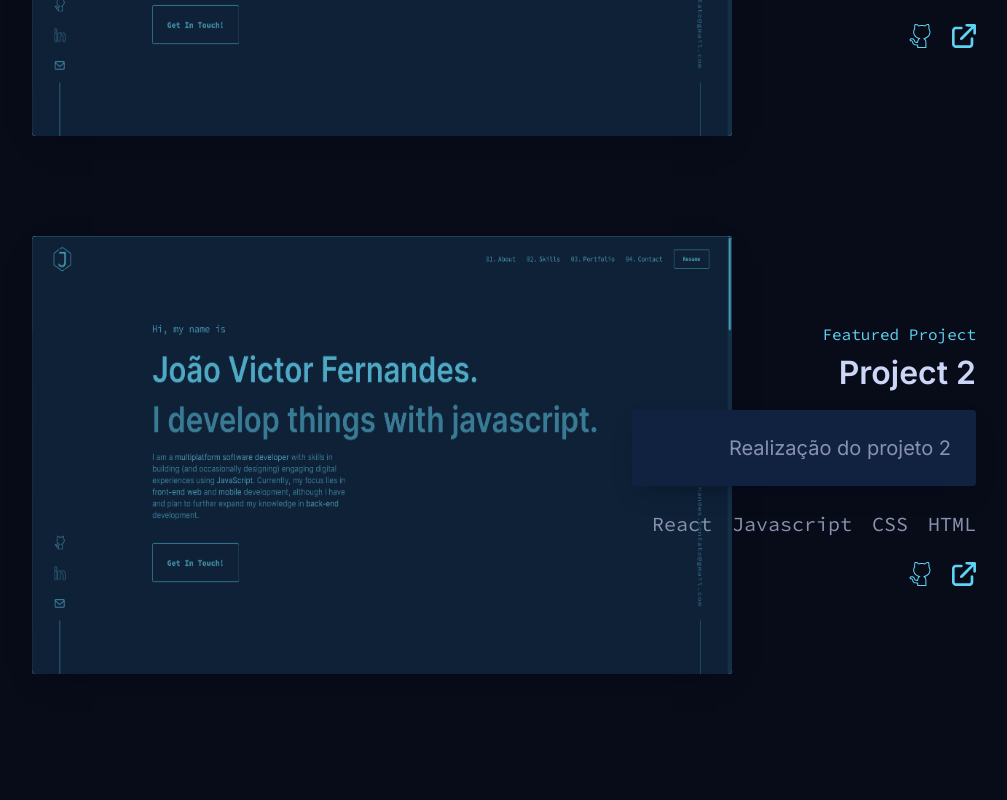
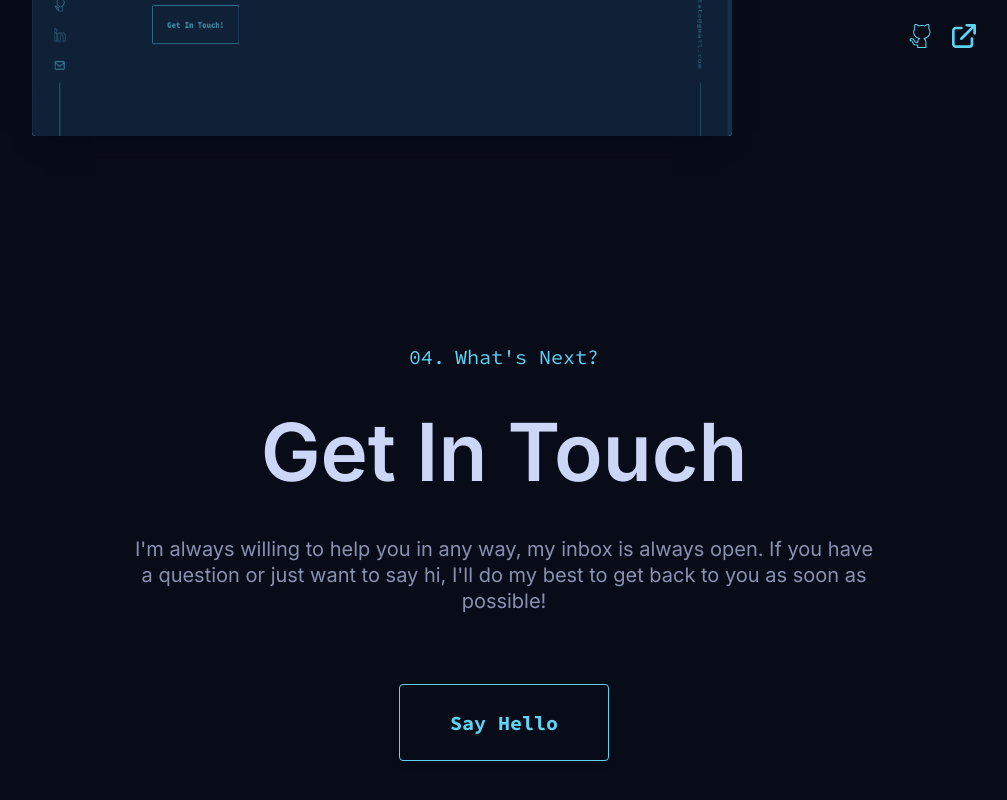
Before and after one commit to JvFern4ndes/MyPersonalWebsite, a React (Vite) app in the folder fe/: page / in a window 1280 px wide. Shown: the part 3356-4156 px from the top of the page, without its empty margins (136-1143 px from the left). Built offline with nearby package versions, Linux system fonts and the light colour scheme.

Commit message:
feat: improve potfolio section

```diff
--- a/fe/src/Pages/Portfolio/index.jsx
+++ b/fe/src/Pages/Portfolio/index.jsx
@@ -64,44 +64,6 @@ export default function Portfolio() {
             </Link>
           </ProjectImage>
         </ProjectContainer>
-
-        <ProjectContainer>
-          <ProjectContent>
-            <>
-              <Overline>Featured Project</Overline>
-              <Link to="/#">
-                <ProjectTitle>Project 2</ProjectTitle>
-              </Link>
-              <ProjectDescription>
-                <p>Realização do projeto 2</p>
-              </ProjectDescription>
-              <ProjectTechList>
-                <TechOfList>React</TechOfList>
-                <TechOfList>Javascript</TechOfList>
-                <TechOfList>CSS</TechOfList>
-                <TechOfList>HTML</TechOfList>
-              </ProjectTechList>
-              <ProjectLinks>
-                <Link to="/#">
-                  <img src={GithubIcon} alt="Github Link" />
-                </Link>
-                <Link to="/#">
-                  <img src={ProjectLink} alt="Project Link" />
-                </Link>
-              </ProjectLinks>
-            </>
-          </ProjectContent>
-          <ProjectImage>
-            <Link to="/#">
-              <ImageWrapper>
-                <ImageWrapperSon>
-                  <img src={TransparentImage} alt="" />
-                </ImageWrapperSon>
-                <img src={ProjectImage1} alt="Project 1" />
-              </ImageWrapper>
-            </Link>
-          </ProjectImage>
-        </ProjectContainer>
       </ProjectsList>
     </Container>
   );
--- a/fe/src/components/Header/styles.jsx
+++ b/fe/src/components/Header/styles.jsx
@@ -16,7 +16,7 @@ export const Container = styled.header`
   pointer-events: auto !important;
   user-select: auto !important;
   transform: ${(props) => (props.visible ? 'translateY(0)' : 'translateY(-100%)')};
-  box-shadow: ${({ isAtTop }) => (isAtTop ? 'none' : '0 15px 30px -8px #080A12CC')};
+  box-shadow: ${({ isAtTop }) => (isAtTop ? 'none' : '0 15px 30px -8px rgba(5, 8, 21, 0.9)')};
   transition: all 0.5s ease-in-out;
 `;
 
```
